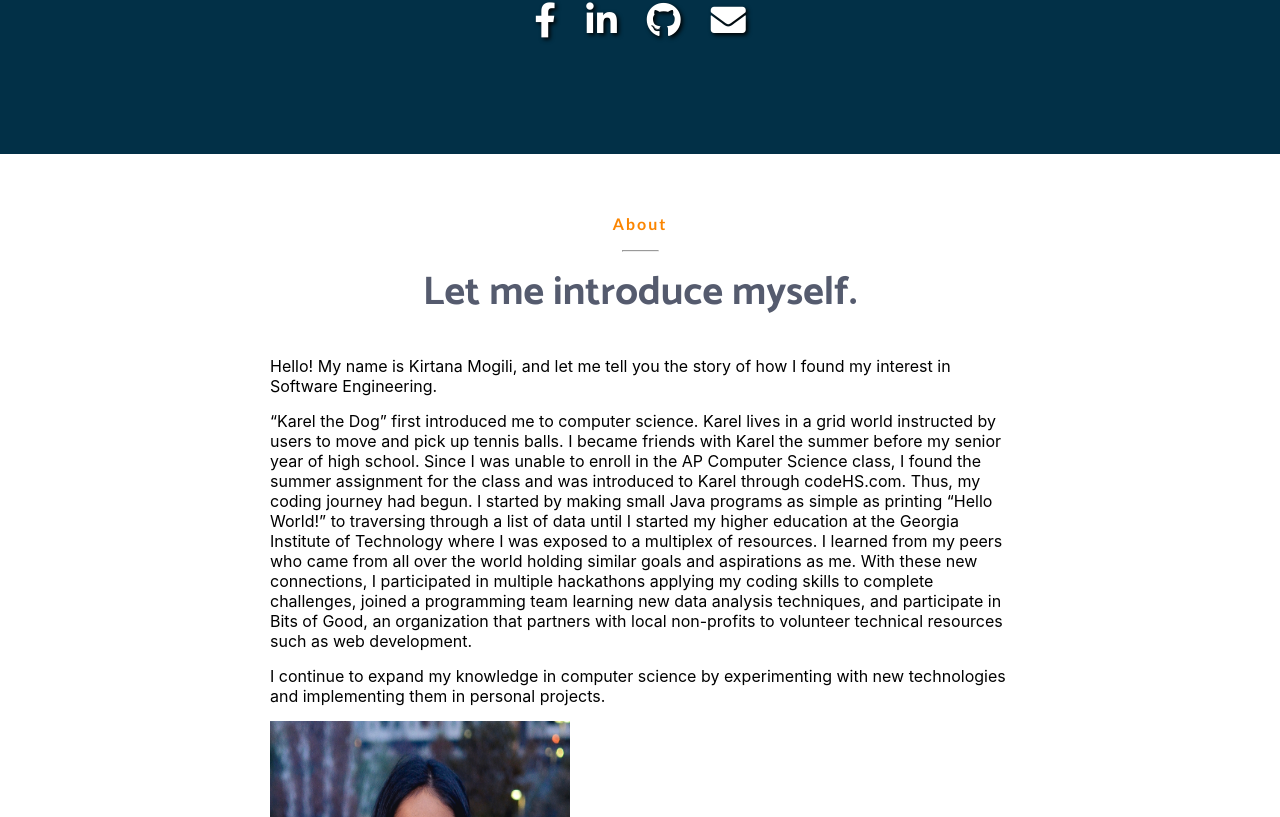
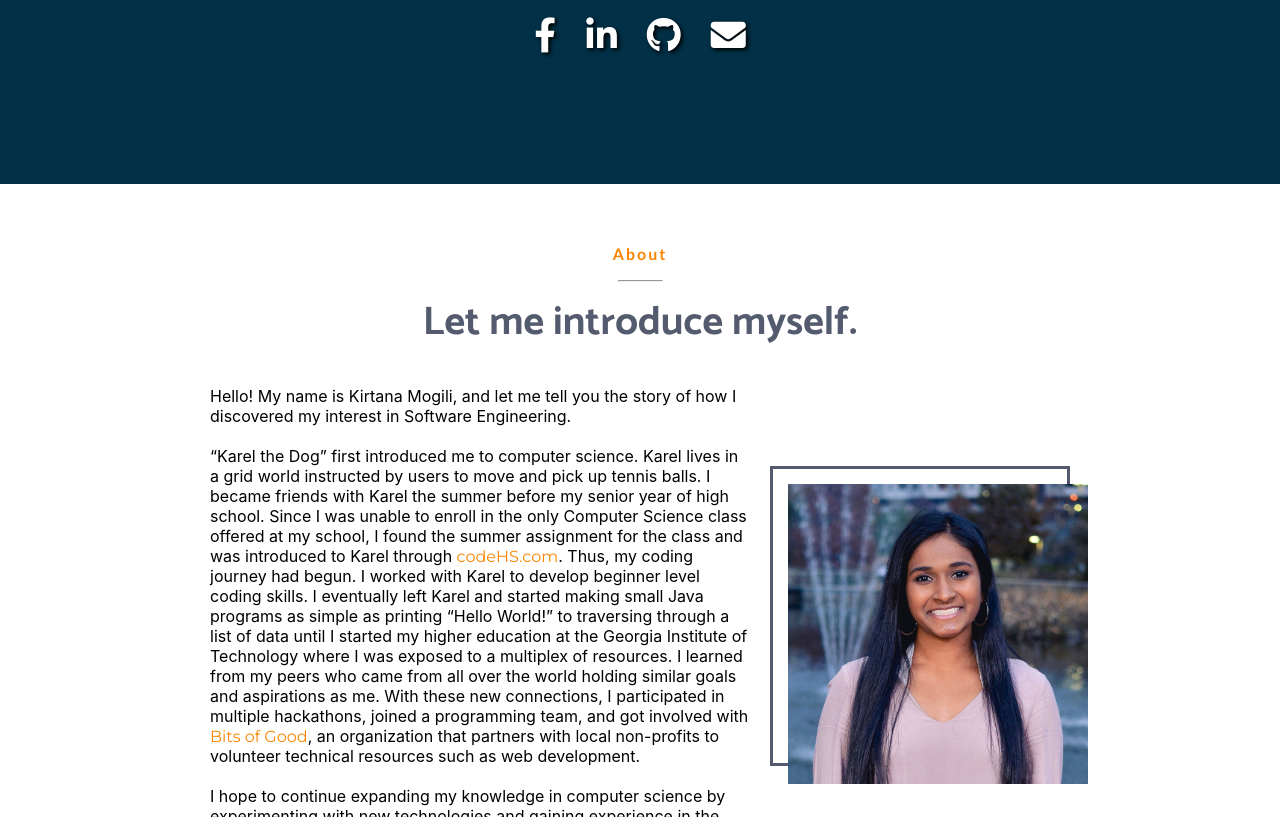
Before and after one commit to kirtanamogili/web, a React (Create React App) app: page / in a window 1280 px wide. Shown: the part 403-1220 px from the top of the page. Built offline with nearby package versions, Linux system fonts and the light colour scheme.

Commit message:
Home Page CSS changes

```diff
--- a/src/App.css
+++ b/src/App.css
@@ -6,7 +6,7 @@
 }
 
 .App {
-  display: inline-flexbox;
+  padding-bottom: 50px;
 }
 
 header {
@@ -79,22 +79,51 @@
   text-align: center;
 }
 
+.container {
+  display: flex;
+  justify-content: center;
+  padding-left: 20px;
+  padding-right: 20px;
+  align-items: center;
+}
+
 .main-body {
-  position: relative;
-  flex: 1;
+  max-width: 900px;
   margin-left: auto;
   margin-right: auto;
-  max-width: 900px;
-  padding-left: 80px;
-  padding-right: 80px;
 }
 
-body {
-  padding-bottom: 15px;
+.text {
+  padding-right: 20px;
+}
+
+.frame {
+  width: 300px;
+  height: 300px;
+  border: 3px solid #555b6e;
+  background: rgb(255, 255, 255);
+  margin: auto;
+  padding: 15px 15px;
 }
 
 .profilepic {
-  float: left;
-  height: 400px;
-  width: 300px;
+  max-width:300px;
 }
+
+.weblink:link {
+  color: #fb8500;
+  text-decoration: none;
+}
+
+.weblink:hover {
+  font-weight:bold;
+  text-decoration: none;
+}
+
+.weblink:visited {
+  color: #fb8500;
+}
+
+.weblink:active {
+  text-decoration: none;
+}
--- a/src/components/pages/Home.js
+++ b/src/components/pages/Home.js
@@ -13,17 +13,17 @@
                 <h3>About</h3>
                 <hr></hr>
                 <h4>Let me introduce myself.</h4>
-                <div>
+                <div className="container">
                     <body className="text">
-                    Hello! My name is Kirtana Mogili, and let me tell you the story of how I found my interest in Software Engineering.
+                    Hello! My name is Kirtana Mogili, and let me tell you the story of how I discovered my interest in Software Engineering.<br></br>
+                    <br></br>
+                    “Karel the Dog” first introduced me to computer science. Karel lives in a grid world instructed by users to move and pick up tennis balls. I became friends with Karel the summer before my senior year of high school. Since I was unable to enroll in the only Computer Science class offered at my school, I found the summer assignment for the class and was introduced to Karel through <a className="weblink" href="https://codehs.com/">codeHS.com</a>. Thus, my coding journey had begun. I worked with Karel to develop beginner level coding skills. I eventually left Karel and started making small Java programs as simple as printing “Hello World!” to traversing through a list of data until I started my higher education at the Georgia Institute of Technology where I was exposed to a multiplex of resources. I learned from my peers who came from all over the world holding similar goals and aspirations as me. With these new connections, I participated in multiple hackathons, joined a programming team, and got involved with <a className="weblink" href="https://bitsofgood.org/">Bits of Good</a>, an organization that partners with local non-profits to volunteer technical resources such as web development.<br></br>
+                    <br></br>
+                    I hope to continue expanding my knowledge in computer science by experimenting with new technologies and gaining experience in the workforce.
                     </body>
-                    <body className="text">
-                    “Karel the Dog” first introduced me to computer science. Karel lives in a grid world instructed by users to move and pick up tennis balls. I became friends with Karel the summer before my senior year of high school. Since I was unable to enroll in the AP Computer Science class, I found the summer assignment for the class and was introduced to Karel through codeHS.com. Thus, my coding journey had begun. I started by making small Java programs as simple as printing “Hello World!” to traversing through a list of data until I started my higher education at the Georgia Institute of Technology where I was exposed to a multiplex of resources. I learned from my peers who came from all over the world holding similar goals and aspirations as me. With these new connections, I participated in multiple hackathons applying my coding skills to complete challenges, joined a programming team learning new data analysis techniques, and participate in Bits of Good, an organization that partners with local non-profits to volunteer technical resources such as web development.
-                    </body>
-                    <body className="text">
-                    I continue to expand my knowledge in computer science by experimenting with new technologies and implementing them in personal projects.
-                    </body>
-                    <img alt="Profile" src="profile_pic.jpg" className="profilepic"></img>
+                    <div className="frame">
+                        <img alt="Profile" src="profile_pic.jpg" className="profilepic"></img>
+                    </div>
                 </div>
             </div>
         </div>
```
